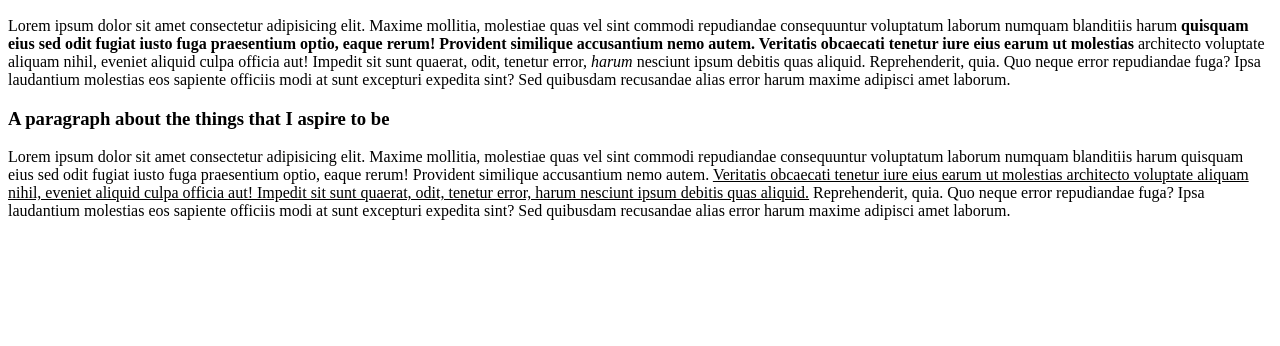
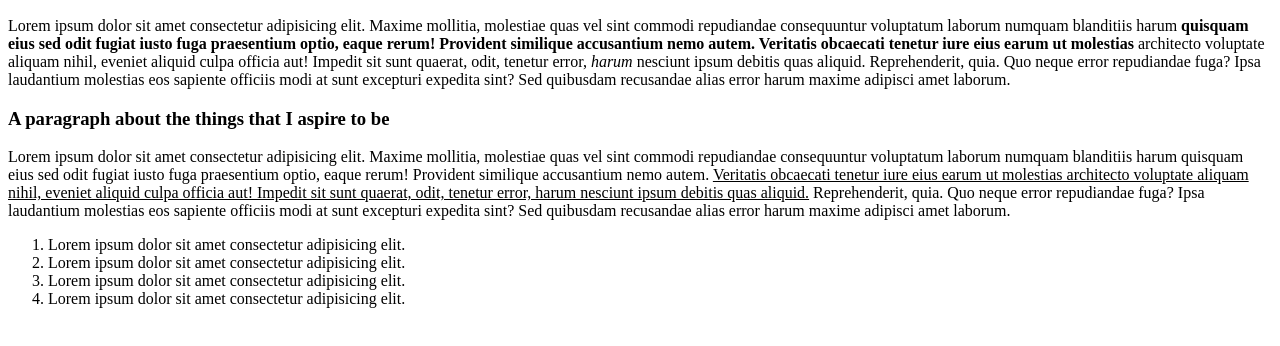
Before and after one commit to verowangari/AZ-Frontend-HTMLCSS, a plain HTML site: page index.html in a window 1280 px wide. Shown: the part 110-456 px from the top of the page. Drawn offline with Linux system fonts and the light colour scheme.

Commit message:
add ordered list

```diff
--- a/index.html
+++ b/index.html
@@ -30,5 +30,15 @@
             quia. Quo neque error repudiandae fuga? Ipsa laudantium molestias eos
             sapiente officiis modi at sunt excepturi expedita sint? Sed quibusdam
             recusandae alias error harum maxime adipisci amet laborum. </p>
+            <p>
+                <ol>
+                    <li>Lorem ipsum dolor sit amet consectetur adipisicing elit.
+
+                    </li>
+                    <li>Lorem ipsum dolor sit amet consectetur adipisicing elit. </li>
+                    <li>Lorem ipsum dolor sit amet consectetur adipisicing elit. </li>
+                    <li>Lorem ipsum dolor sit amet consectetur adipisicing elit. </li>
+                </ol>
+            </p>
 </body>
 </html>
```
